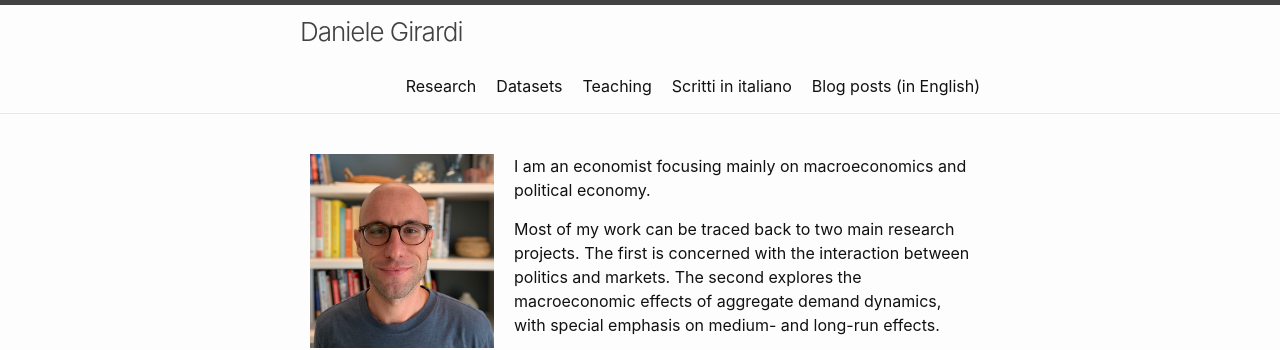
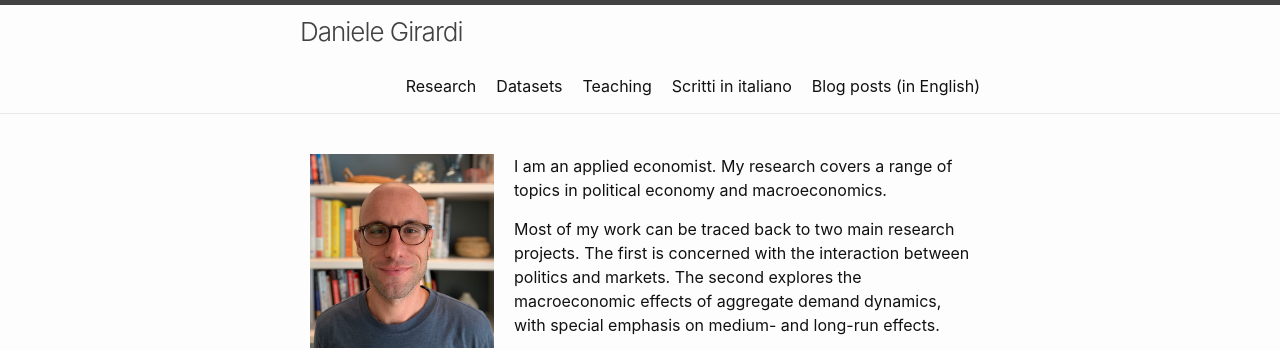
Before and after one commit to danielegirardi/danielegirardi.github.io, a Jekyll site: the page built from index.md, in a window 1280 px wide. Shown: the top 350 px of the page. Built offline with Jekyll 4.4.1, drawn with Linux system fonts in a browser that asks for light colours.

Commit message:
Update home.html

```diff
--- a/_layouts/home.html
+++ b/_layouts/home.html
@@ -46,7 +46,7 @@ layout: default
   </div>
   <div class="column right">
 
-    <p>  I am an economist focusing mainly on macroeconomics and political economy. </p>
+    <p>  I am an applied economist. My research covers a range of topics in political economy and macroeconomics. </p>
 
     <p> Most of my work can be traced back to two main research projects. The first is concerned with the interaction between politics and markets. The second explores the macroeconomic effects of aggregate demand dynamics, with special emphasis on medium- and long-run effects.
 
@@ -65,7 +65,7 @@ Publications:</strong></h1>
   <ul style="list-style-type: disc;">
  	<li>"Partisanship and Local Fiscal Policy: Evidence from Brazilian Cities" (with Raphael Rocha Gouvea) <br/>
     <em>Journal of Development Economics</em>, vol.150, May 2021 <br/>
-    [<a style="color: #454545;"https://doi.org/10.1016/j.jdeveco.2021.102637" target="_blank" rel="noopener">Paper</a> - <a style="color: #454545;"href="https://umass.box.com/v/PLFP-oct-2020" target="_blank" rel="noopener">Ungated</a> - <a style="color: #454545;" href="https://umass.box.com/v/electionsbrslides" target="_blank" rel="noopener">Slides</a> - <a style="color: #454545;" href="https://doi.org/10.7910/DVN/11BW20" target="_blank" rel="noopener">Replication files</a>]</li>
+    [<a style="color: #454545;" href="https://doi.org/10.1016/j.jdeveco.2021.102637" target="_blank" rel="noopener">Paper</a> - <a style="color: #454545;"href="https://umass.box.com/v/PLFP-oct-2020" target="_blank" rel="noopener">Ungated</a> - <a style="color: #454545;" href="https://umass.box.com/v/electionsbrslides" target="_blank" rel="noopener">Slides</a> - <a style="color: #454545;" href="https://doi.org/10.7910/DVN/11BW20" target="_blank" rel="noopener">Replication files</a>]</li>
 </ul>
 <ul style="list-style-type: disc;">
  	<li>"Partisan shocks and financial markets: evidence from close national elections" <br/>
```
